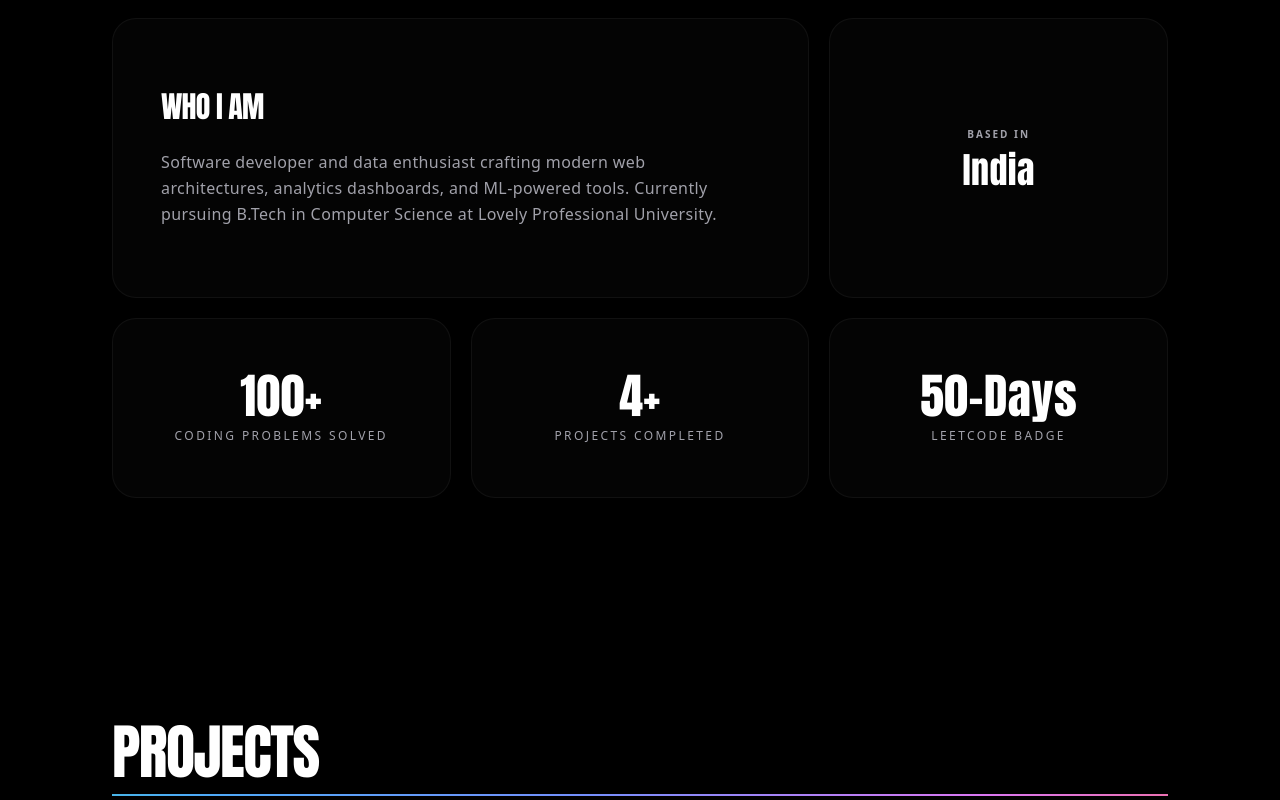
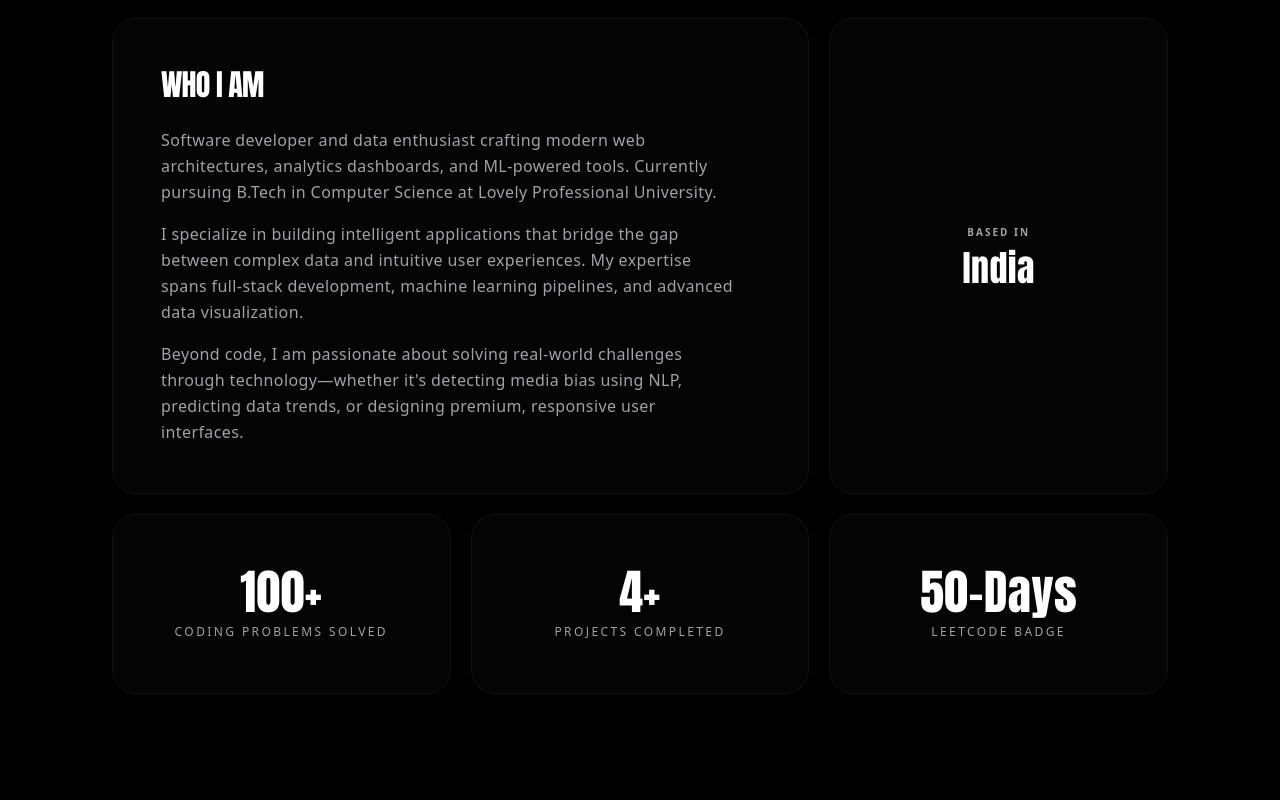
Before and after one commit to Abhigyan433/portfolio, a React (Vite) app: page / in a window 1280 px wide. Shown: the part 880-1680 px from the top of the page. Built offline with nearby package versions, Linux system fonts and the light colour scheme; a web font is replaced by a local one.

Commit message:
Expanded About section text with ML, data analytics, and full-stack expertise

```diff
--- a/src/components/sections/About.jsx
+++ b/src/components/sections/About.jsx
@@ -27,9 +27,13 @@ export function About() {
             <h3 className="text-2xl md:text-3xl font-display uppercase tracking-tight text-primary mb-6 relative z-10">
               Who I Am
             </h3>
-            <p className="text-primary-muted text-sm md:text-base leading-relaxed max-w-xl relative z-10">
-              {aboutParagraphs[0]}
-            </p>
+            <div className="space-y-4 relative z-10">
+              {aboutParagraphs.map((para, i) => (
+                <p key={i} className="text-primary-muted text-sm md:text-base leading-relaxed max-w-xl">
+                  {para}
+                </p>
+              ))}
+            </div>
           </motion.div>
 
           {/* ── Location Card ── */}
--- a/src/data/portfolioData.js
+++ b/src/data/portfolioData.js
@@ -9,6 +9,8 @@ export const portfolioData = {
     location: 'India',
     aboutParagraphs: [
       "Software developer and data enthusiast crafting modern web architectures, analytics dashboards, and ML-powered tools. Currently pursuing B.Tech in Computer Science at Lovely Professional University.",
+      "I specialize in building intelligent applications that bridge the gap between complex data and intuitive user experiences. My expertise spans full-stack development, machine learning pipelines, and advanced data visualization.",
+      "Beyond code, I am passionate about solving real-world challenges through technology—whether it's detecting media bias using NLP, predicting data trends, or designing premium, responsive user interfaces."
     ],
     stats: [
       { value: '100+', label: 'Coding Problems Solved' },
```
